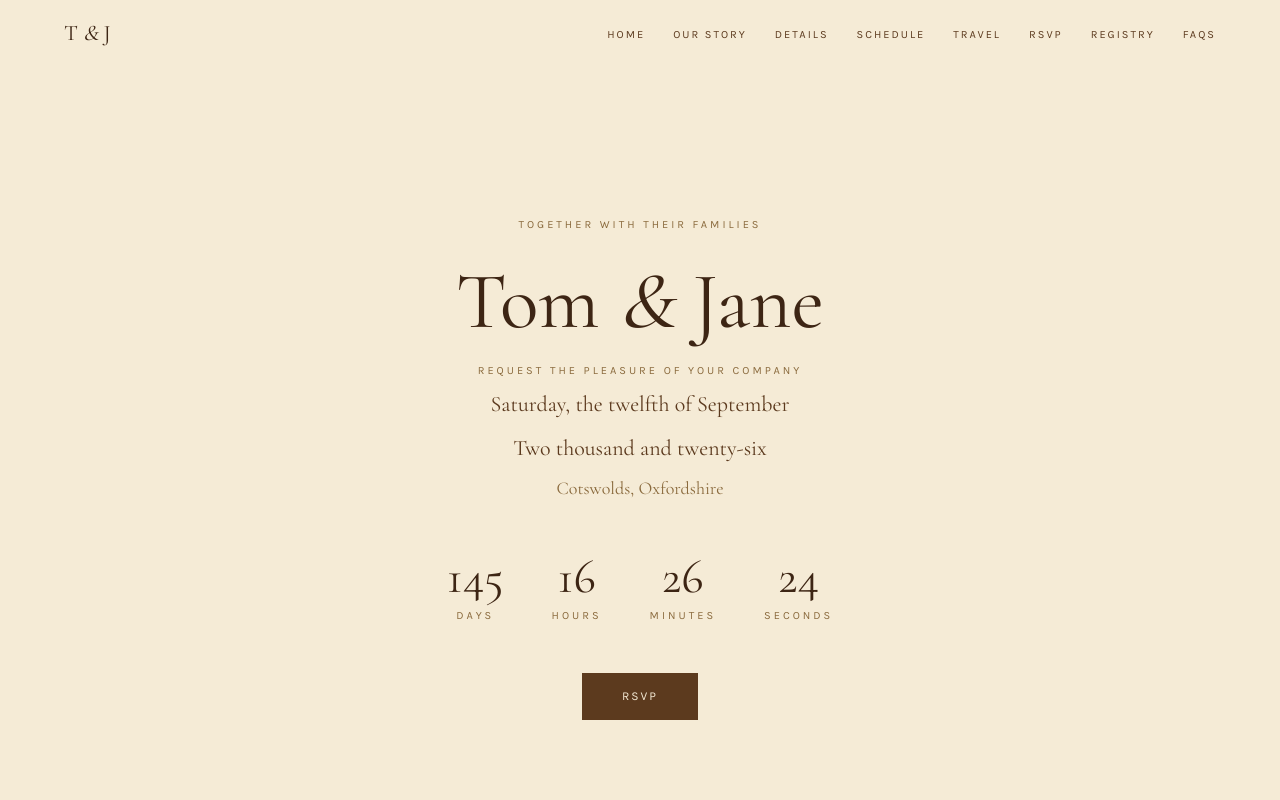
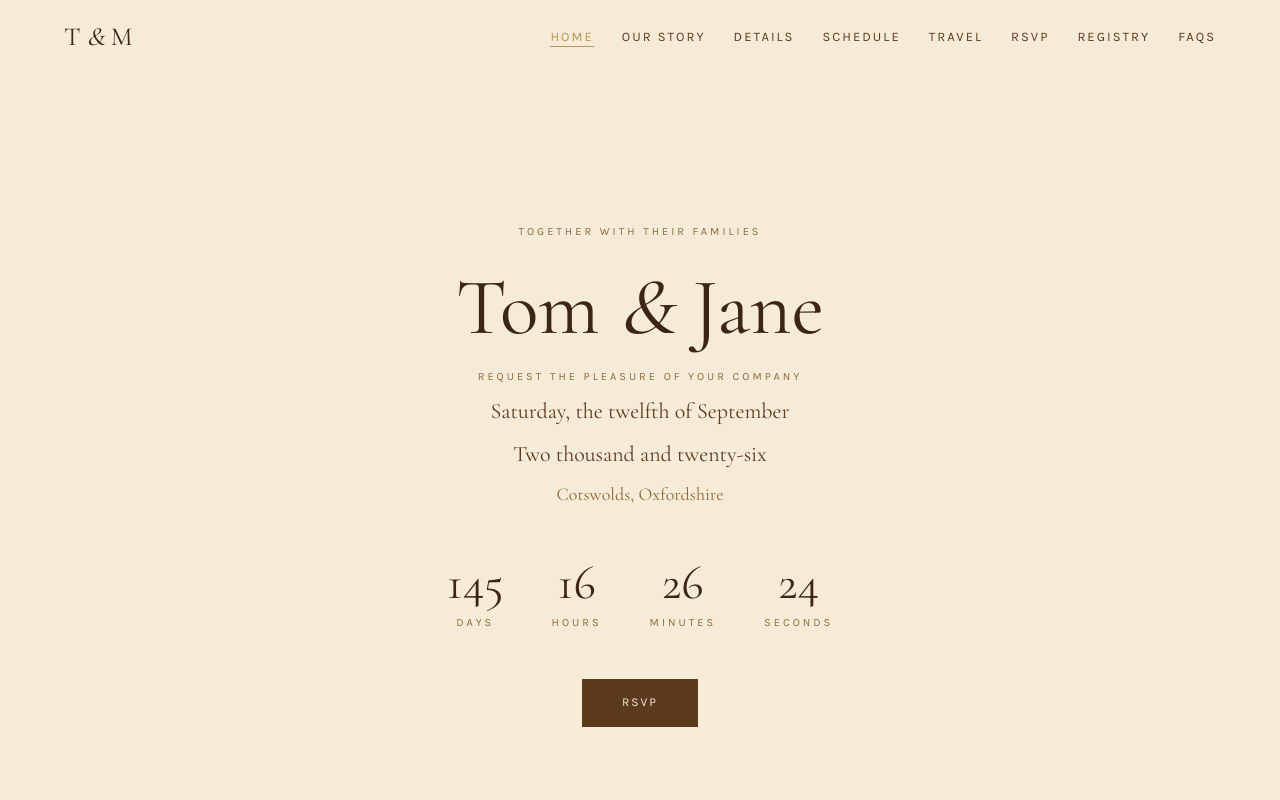
Before and after one commit to tdr24008/Wedding-website, a Next.js app: page / in a window 1280 px wide. Shown: the top 800 px of the page. Built offline with nearby package versions, Linux system fonts and the light colour scheme.

Commit message:
feat: build Nav section
Add scroll-based active section highlighting with tan underline.
Animated hamburger icon (transforms to X when open).
Active link styling in both desktop and mobile menus.

Co-Authored-By: Claude Opus 4.6 <noreply@anthropic.com>

```diff
--- a/components/Nav.tsx
+++ b/components/Nav.tsx
@@ -1,6 +1,6 @@
 "use client";
 
-import { useState, useEffect } from "react";
+import { useState, useEffect, useCallback } from "react";
 
 const NAV_ITEMS = [
   { label: "Home", href: "#home" },
@@ -16,12 +16,25 @@ const NAV_ITEMS = [
 export default function Nav() {
   const [menuOpen, setMenuOpen] = useState(false);
   const [scrolled, setScrolled] = useState(false);
+  const [activeSection, setActiveSection] = useState("#home");
+
+  const handleScroll = useCallback(() => {
+    setScrolled(window.scrollY > 50);
+
+    const scrollY = window.scrollY + 120;
+    for (let i = NAV_ITEMS.length - 1; i >= 0; i--) {
+      const el = document.querySelector(NAV_ITEMS[i].href);
+      if (el && (el as HTMLElement).offsetTop <= scrollY) {
+        setActiveSection(NAV_ITEMS[i].href);
+        break;
+      }
+    }
+  }, []);
 
   useEffect(() => {
-    const handleScroll = () => setScrolled(window.scrollY > 50);
     window.addEventListener("scroll", handleScroll, { passive: true });
     return () => window.removeEventListener("scroll", handleScroll);
-  }, []);
+  }, [handleScroll]);
 
   const handleLinkClick = (e: React.MouseEvent<HTMLAnchorElement>, href: string) => {
     e.preventDefault();
@@ -31,6 +44,18 @@ export default function Nav() {
     }
     setMenuOpen(false);
   };
+
+  const linkStyle = (href: string): React.CSSProperties => ({
+    fontFamily: "var(--font-karla), sans-serif",
+    fontSize: 13,
+    letterSpacing: 2,
+    textTransform: "uppercase",
+    color: activeSection === href ? "#B8935A" : "#5C3A1E",
+    textDecoration: "none",
+    transition: "color 0.2s",
+    paddingBottom: 2,
+    borderBottom: activeSection === href ? "1px solid #B8935A" : "1px solid transparent",
+  });
 
   return (
     <nav
@@ -58,16 +83,15 @@ export default function Nav() {
           onClick={(e) => handleLinkClick(e, "#home")}
           style={{
             fontFamily: "var(--font-cormorant), serif",
-            fontSize: 22,
+            fontSize: 26,
             color: "#3D2514",
             textDecoration: "none",
             fontWeight: 400,
           }}
         >
-          T <span style={{ fontStyle: "italic" }}>&amp;</span> J
+          T <span style={{ fontStyle: "italic" }}>&amp;</span> M
         </a>
 
-        {/* Desktop links */}
         <ul
           style={{
             display: "flex",
@@ -81,15 +105,7 @@ export default function Nav() {
               <a
                 href={item.href}
                 onClick={(e) => handleLinkClick(e, item.href)}
-                style={{
-                  fontFamily: "var(--font-karla), sans-serif",
-                  fontSize: 11,
-                  letterSpacing: 2,
-                  textTransform: "uppercase",
-                  color: "#5C3A1E",
-                  textDecoration: "none",
-                  transition: "color 0.2s",
-                }}
+                style={linkStyle(item.href)}
               >
                 {item.label}
               </a>
@@ -97,7 +113,6 @@ export default function Nav() {
           ))}
         </ul>
 
-        {/* Hamburger for mobile */}
         <button
           onClick={() => setMenuOpen(!menuOpen)}
           aria-label={menuOpen ? "Close menu" : "Open menu"}
@@ -113,16 +128,14 @@ export default function Nav() {
             gap: 5,
           }}
         >
-          <span style={{ width: 24, height: 2, backgroundColor: "#3D2514", display: "block" }} />
-          <span style={{ width: 24, height: 2, backgroundColor: "#3D2514", display: "block" }} />
-          <span style={{ width: 24, height: 2, backgroundColor: "#3D2514", display: "block" }} />
+          <span style={{ width: 24, height: 2, backgroundColor: "#3D2514", display: "block", transition: "transform 0.2s", transform: menuOpen ? "rotate(45deg) translate(4px, 4px)" : "none" }} />
+          <span style={{ width: 24, height: 2, backgroundColor: "#3D2514", display: "block", transition: "opacity 0.2s", opacity: menuOpen ? 0 : 1 }} />
+          <span style={{ width: 24, height: 2, backgroundColor: "#3D2514", display: "block", transition: "transform 0.2s", transform: menuOpen ? "rotate(-45deg) translate(4px, -4px)" : "none" }} />
         </button>
       </div>
 
-      {/* Mobile menu */}
       {menuOpen && (
         <ul
-          className="nav-mobile"
           style={{
             listStyle: "none",
             padding: "0 24px 16px",
@@ -136,14 +149,15 @@ export default function Nav() {
                 onClick={(e) => handleLinkClick(e, item.href)}
                 style={{
                   fontFamily: "var(--font-karla), sans-serif",
-                  fontSize: 12,
+                  fontSize: 14,
                   letterSpacing: 2,
                   textTransform: "uppercase",
-                  color: "#5C3A1E",
+                  color: activeSection === item.href ? "#B8935A" : "#5C3A1E",
                   textDecoration: "none",
                   display: "block",
                   padding: "12px 0",
                   borderBottom: "1px solid #D9C9A8",
+                  transition: "color 0.2s",
                 }}
               >
                 {item.label}
@@ -153,7 +167,6 @@ export default function Nav() {
         </ul>
       )}
 
-      {/* Responsive styles for hamburger/desktop toggle */}
       <style>{`
         @media (max-width: 768px) {
           .nav-desktop { display: none !important; }
```
